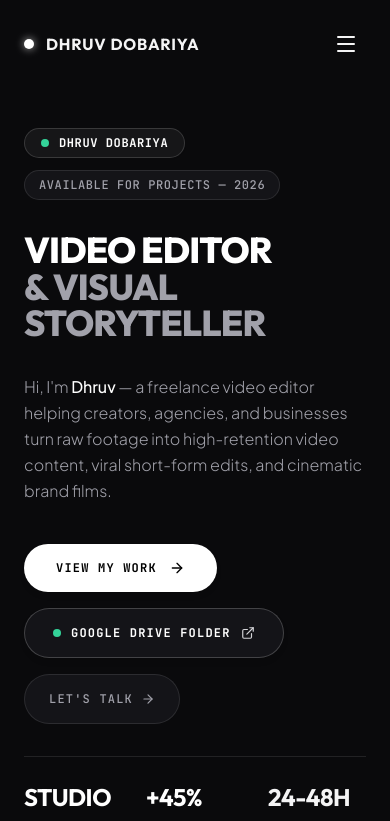
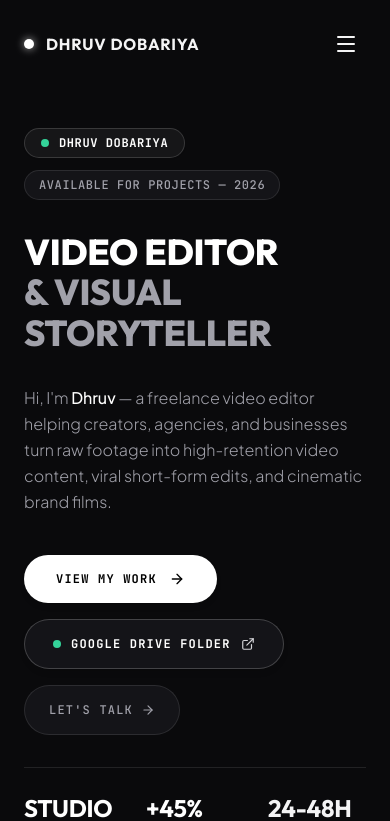
Before and after one commit to Dhruv0055/dhruvdobariya-portfolio, a React (Vite) app: page / in a window 390 px wide. Shown: the top 821 px of the page. Built offline with nearby package versions, Linux system fonts and the light colour scheme.

Commit message:
Fix text collision line-heights across all headers and refine typography

```diff
--- a/src/components/home/AboutIntroduction.tsx
+++ b/src/components/home/AboutIntroduction.tsx
@@ -64,7 +64,7 @@ export const AboutIntroduction: React.FC = () => {
             </ScrollReveal>
 
             <ScrollReveal delay={0.1}>
-              <h2 className="text-3xl sm:text-5xl md:text-6xl font-display font-extrabold uppercase tracking-tight text-[#F4F4F5] leading-[1.02]">
+              <h2 className="text-3xl sm:text-5xl md:text-6xl font-display font-extrabold uppercase tracking-tight text-[#F4F4F5] leading-[1.12]">
                 BEHIND <br />
                 <span className="text-transparent bg-clip-text bg-gradient-to-r from-white via-[#E4E4E7] to-[#A1A1AA]">
                   THE EDIT.
--- a/src/components/home/ContactCTA.tsx
+++ b/src/components/home/ContactCTA.tsx
@@ -18,7 +18,7 @@ export const ContactCTA: React.FC = () => {
             </span>
           </ScrollReveal>
           <ScrollReveal delay={0.1}>
-            <h2 className="text-4xl sm:text-6xl md:text-7xl font-display font-extrabold uppercase tracking-tight text-white leading-[0.95]">
+            <h2 className="text-4xl sm:text-6xl md:text-7xl font-display font-extrabold uppercase tracking-tight text-white leading-[1.12]">
               HAVE A PROJECT <br />
               <span className="text-neutral-400">
                 IN MIND?
--- a/src/components/home/Hero.tsx
+++ b/src/components/home/Hero.tsx
@@ -27,7 +27,7 @@ export const Hero: React.FC = () => {
 
           {/* Large Editorial Headline */}
           <ScrollReveal delay={0.2}>
-            <h1 className="text-4xl sm:text-6xl md:text-7xl lg:text-7xl font-display font-extrabold tracking-tight text-white leading-[1.02] uppercase">
+            <h1 className="text-4xl sm:text-6xl md:text-7xl lg:text-7xl font-display font-extrabold text-white leading-[1.12] uppercase">
               VIDEO EDITOR <br />
               <span className="text-neutral-400">
                 & VISUAL STORYTELLER
--- a/src/components/home/SelectedWork.tsx
+++ b/src/components/home/SelectedWork.tsx
@@ -19,7 +19,7 @@ export const SelectedWork: React.FC = () => {
             </span>
           </ScrollReveal>
           <ScrollReveal delay={0.1}>
-            <h2 className="text-3xl sm:text-5xl md:text-6xl font-display font-extrabold uppercase tracking-tight text-white">
+            <h2 className="text-3xl sm:text-5xl md:text-6xl font-display font-extrabold uppercase tracking-tight text-white leading-[1.12]">
               PROJECTS THAT <br />
               <span className="text-neutral-400">
                 SPEAK FOR THEMSELVES.
--- a/src/index.css
+++ b/src/index.css
@@ -12,7 +12,7 @@
 
   h1, h2, h3, h4, .font-display {
     font-family: 'Outfit', 'Plus Jakarta Sans', system-ui, sans-serif;
-    letter-spacing: -0.02em;
+    letter-spacing: -0.01em;
   }
 
   /* Custom subtle scrollbar */
--- a/src/pages/AboutPage.tsx
+++ b/src/pages/AboutPage.tsx
@@ -46,7 +46,7 @@ export const AboutPage: React.FC = () => {
               </span>
             </ScrollReveal>
             <ScrollReveal delay={0.1}>
-              <h1 className="text-4xl sm:text-6xl md:text-7xl font-display font-black uppercase tracking-tight text-white leading-[0.95]">
+              <h1 className="text-4xl sm:text-6xl md:text-7xl font-display font-black uppercase tracking-tight text-white leading-[1.12]">
                 TURNING RAW FOOTAGE <br />
                 <span className="text-neutral-400">
                   INTO IMPACT.
--- a/src/pages/ContactPage.tsx
+++ b/src/pages/ContactPage.tsx
@@ -18,7 +18,7 @@ export const ContactPage: React.FC = () => {
         </ScrollReveal>
 
         <ScrollReveal delay={0.1}>
-          <h1 className="text-4xl sm:text-6xl md:text-7xl font-display font-extrabold uppercase tracking-tight text-white leading-[0.95]">
+          <h1 className="text-4xl sm:text-6xl md:text-7xl font-display font-extrabold uppercase tracking-tight text-white leading-[1.12]">
             LET'S CREATE <br />
             <span className="text-neutral-400">
               SOMETHING GREAT.
```
